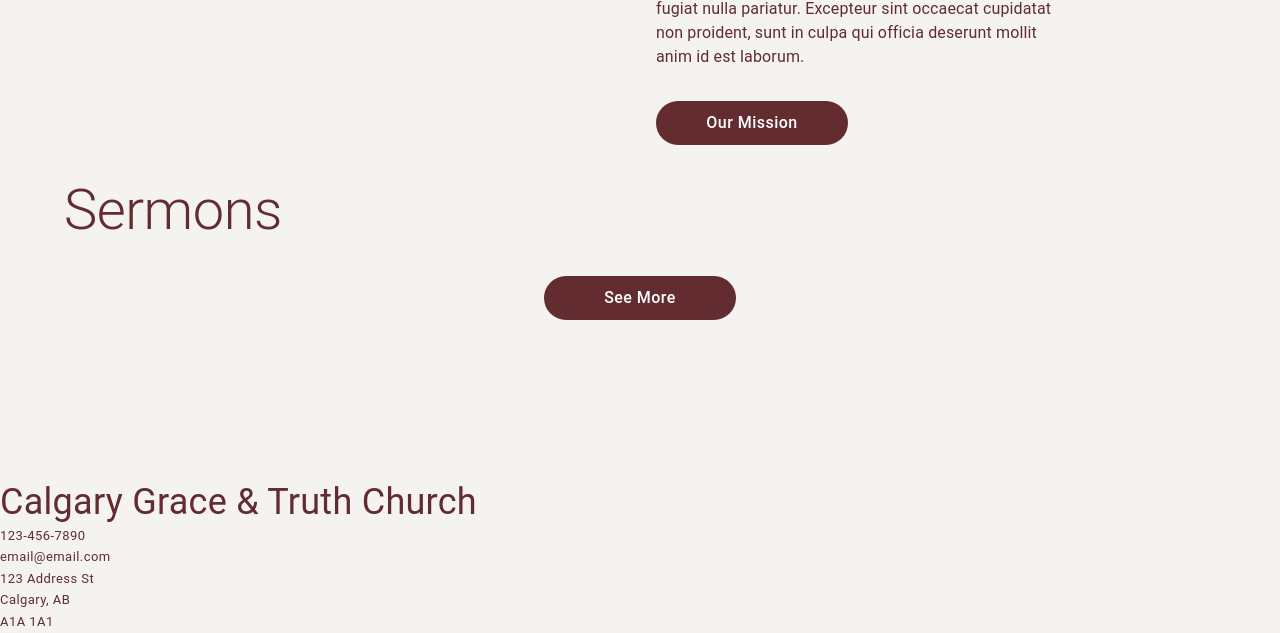
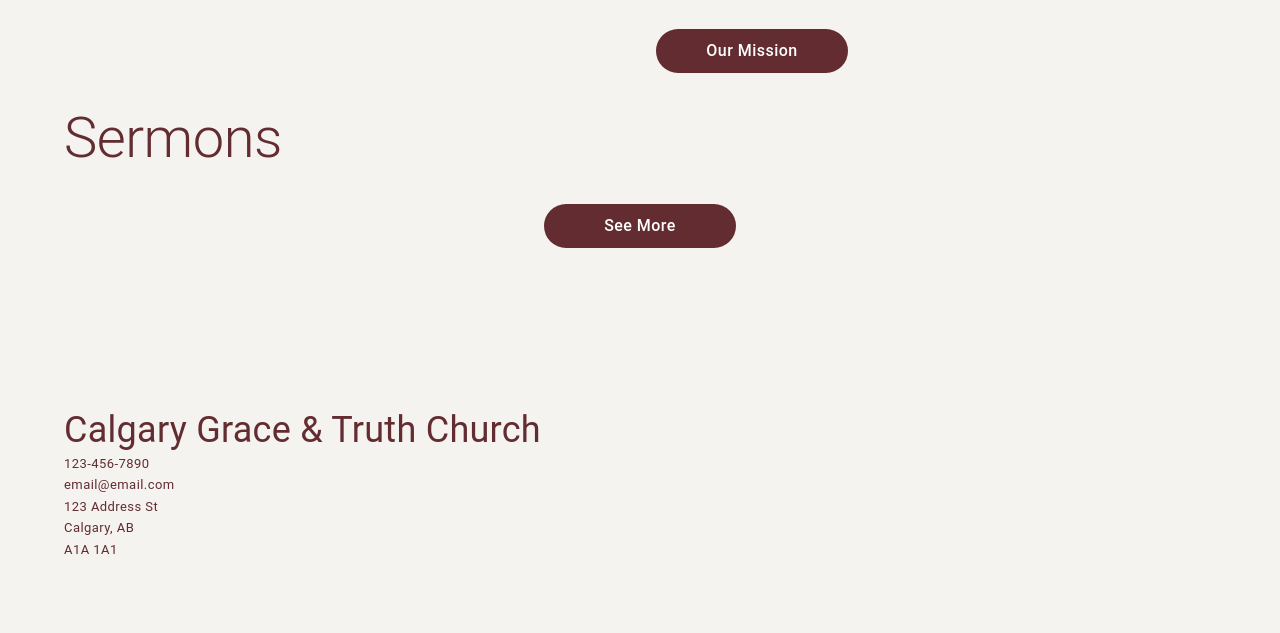
Before and after one commit to Ceofy/cgtc, a Gatsby site: page / in a window 1280 px wide. Shown: the part 723-1356 px from the top of the page. After the commit the page ends 1316 px from the top, so only its background shows below. Built offline with nearby package versions, Linux system fonts and the light colour scheme; Gatsby itself is replaced by a stand-in of ours.

Commit message:
Spacing changes

```diff
--- a/src/components/footer.js
+++ b/src/components/footer.js
@@ -14,8 +14,17 @@
 
 const Footer = () => {
   return (
-    <Box role='footer' sx={{ display: 'flex', flexDirection: 'column', mt: 6 }}>
-      <Typography variant='h4'>Calgary Grace & Truth Church </Typography>
+    <Box
+      role='footer'
+      sx={{
+        display: 'flex',
+        flexDirection: 'column',
+        mt: 6,
+        mx: { xs: 1, md: 4 },
+        mb: 2,
+      }}
+    >
+      <Typography variant='h4'>Calgary Grace & Truth Church</Typography>
       <Typography variant='caption'>{PHONE_NUMBER}</Typography>
       <Typography variant='caption'>{EMAIL_ADDRESS}</Typography>
       <Typography variant='caption'>{ADDRESS_LINE_1}</Typography>
--- a/src/components/homePageComponents/aboutUs.js
+++ b/src/components/homePageComponents/aboutUs.js
@@ -11,6 +11,7 @@
         display: 'flex',
         flexDirection: { xs: 'column', md: 'row' },
         gap: 2,
+        width: '100%',
       }}
     >
       <Box sx={{ width: { xs: '100%', md: '50%' } }}>
```
